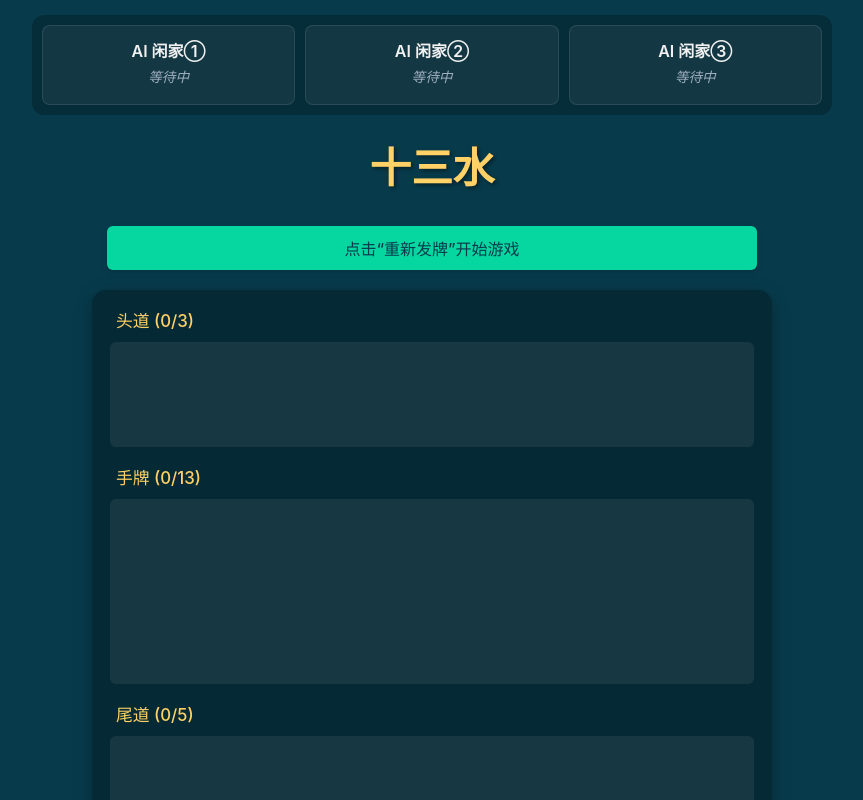
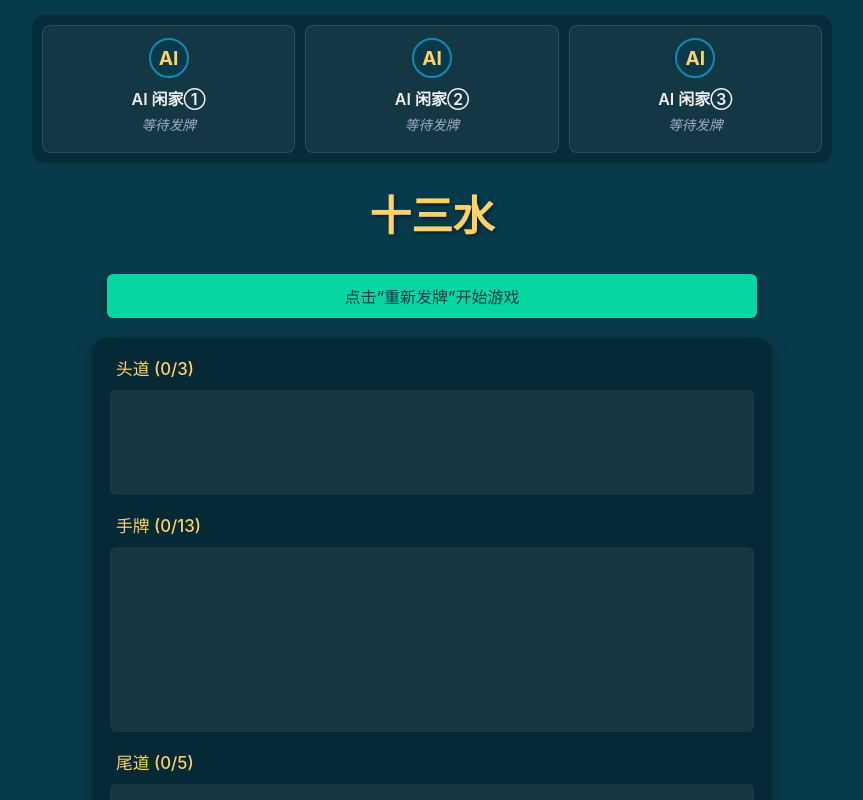
Before and after one commit to wen952555/sss, a React (Create React App) app in the folder frontend/: page / in a window 1280 px wide. Shown: the top 800 px of the page, without its empty margins (208-1071 px from the left). Built offline with nearby package versions, Linux system fonts and the light colour scheme.

Commit message:
Update AIPlayerDisplay.js

```diff
--- a/frontend/src/components/AIPlayerDisplay.js
+++ b/frontend/src/components/AIPlayerDisplay.js
@@ -1,45 +1,57 @@
 // frontend/src/components/AIPlayerDisplay.js
 import React from 'react';
 
-// 简单的牌型映射，实际应用中可能需要更完整的
-const getHandTypeName = (typeNumber, handEvaluator) => {
-  if (handEvaluator && handEvaluator.HAND_TYPE_NAMES) {
-    return handEvaluator.HAND_TYPE_NAMES[typeNumber] || '未知';
+// 简单的牌型名称获取函数
+const getHandTypeName = (typeNumber, handTypeNamesObject) => {
+  if (handTypeNamesObject && typeof typeNumber === 'number') {
+    return handTypeNamesObject[typeNumber] || '处理中';
   }
-  // 简易回退
-  const names = { 0: "乌龙", 1: "一对", 3: "三条", 5: "同花", 6: "葫芦", 7: "铁支", 8: "同花顺"};
-  return names[typeNumber] || '处理中';
+  return '未知';
 };
 
+const AIPlayerDisplay = ({ player, handEvaluator }) => {
+  // handEvaluator 期望是一个包含 HAND_TYPE_NAMES 的对象
+  // 例如: handEvaluator={{ HAND_TYPE_NAMES: HAND_TYPE_NAMES_FROM_LOGIC }}
 
-const AIPlayerDisplay = ({ player, handEvaluator }) => {
-  if (!player) return null;
+  if (!player) {
+    return (
+      <div className="ai-player-display placeholder">
+        <div className="ai-player-name">AI Slot</div>
+      </div>
+    );
+  }
 
   const getStatusText = () => {
-    if (player.isArranged) return "已完成";
-    if (player.isThinking) return "理牌中..."; // 假设有这个状态
-    return "等待中";
+    if (player.isArranged) return "已亮牌";
+    if (player.isThinking) return "理牌中...";
+    if (player.initial13Cards && player.initial13Cards.length === 13) return "等待理牌";
+    return "等待发牌";
   };
 
   return (
-    <div className={`ai-player-display ${player.isArranged ? 'arranged' : ''}`}>
+    <div className={`ai-player-display ${player.isArranged ? 'arranged' : ''} ${player.isThinking ? 'thinking' : ''}`}>
+      <div className="ai-player-avatar"> {/* 可选：AI头像 */}
+        {/* <img src={`/avatars/${player.id}.png`} alt={player.name} /> */}
+        <span>{player.name.substring(0, 2)}</span> {/* 简易头像替代 */}
+      </div>
+      <div className="ai-player-info">
         <div className="ai-player-name">{player.name}</div>
         <div className="ai-player-status">{getStatusText()}</div>
-      {player.isArranged && player.finalArrangement && (
+        {player.isArranged && player.finalArrangement && handEvaluator && handEvaluator.HAND_TYPE_NAMES && (
           <div className="ai-player-hands-summary">
-          <div className="ai-hand-summary">
-            头: {getHandTypeName(player.finalArrangement.topEval?.type, handEvaluator)}
+            <div className="ai-hand-summary top">
+              头: {getHandTypeName(player.finalArrangement.topEval?.type, handEvaluator.HAND_TYPE_NAMES)}
             </div>
-          <div className="ai-hand-summary">
-            中: {getHandTypeName(player.finalArrangement.middleEval?.type, handEvaluator)}
+            <div className="ai-hand-summary middle">
+              中: {getHandTypeName(player.finalArrangement.middleEval?.type, handEvaluator.HAND_TYPE_NAMES)}
             </div>
-          <div className="ai-hand-summary">
-            尾: {getHandTypeName(player.finalArrangement.bottomEval?.type, handEvaluator)}
+            <div className="ai-hand-summary bottom">
+              尾: {getHandTypeName(player.finalArrangement.bottomEval?.type, handEvaluator.HAND_TYPE_NAMES)}
             </div>
-          {/* 这里可以加一个总得分或特殊牌型提示 */}
+            {/* 可以根据 player.finalArrangement.isMisArranged (虽然AI不应该倒水) 或特殊牌型显示 */}
           </div>
         )}
-      {/* 未来可以显示AI的牌面缩略图，但这会比较复杂 */}
+      </div>
     </div>
   );
 };
```
Lines whose indentation alone changed are shown as unchanged.
